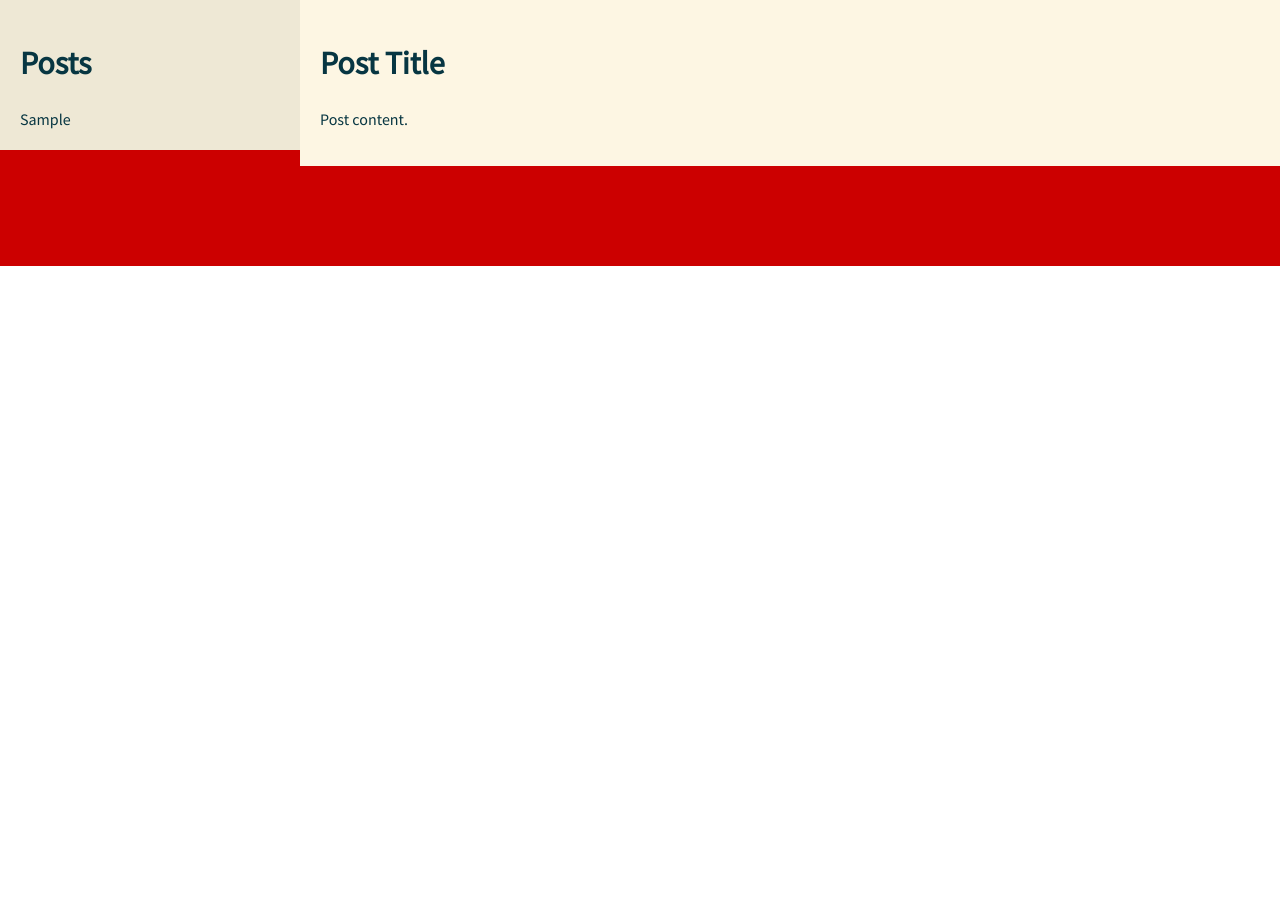
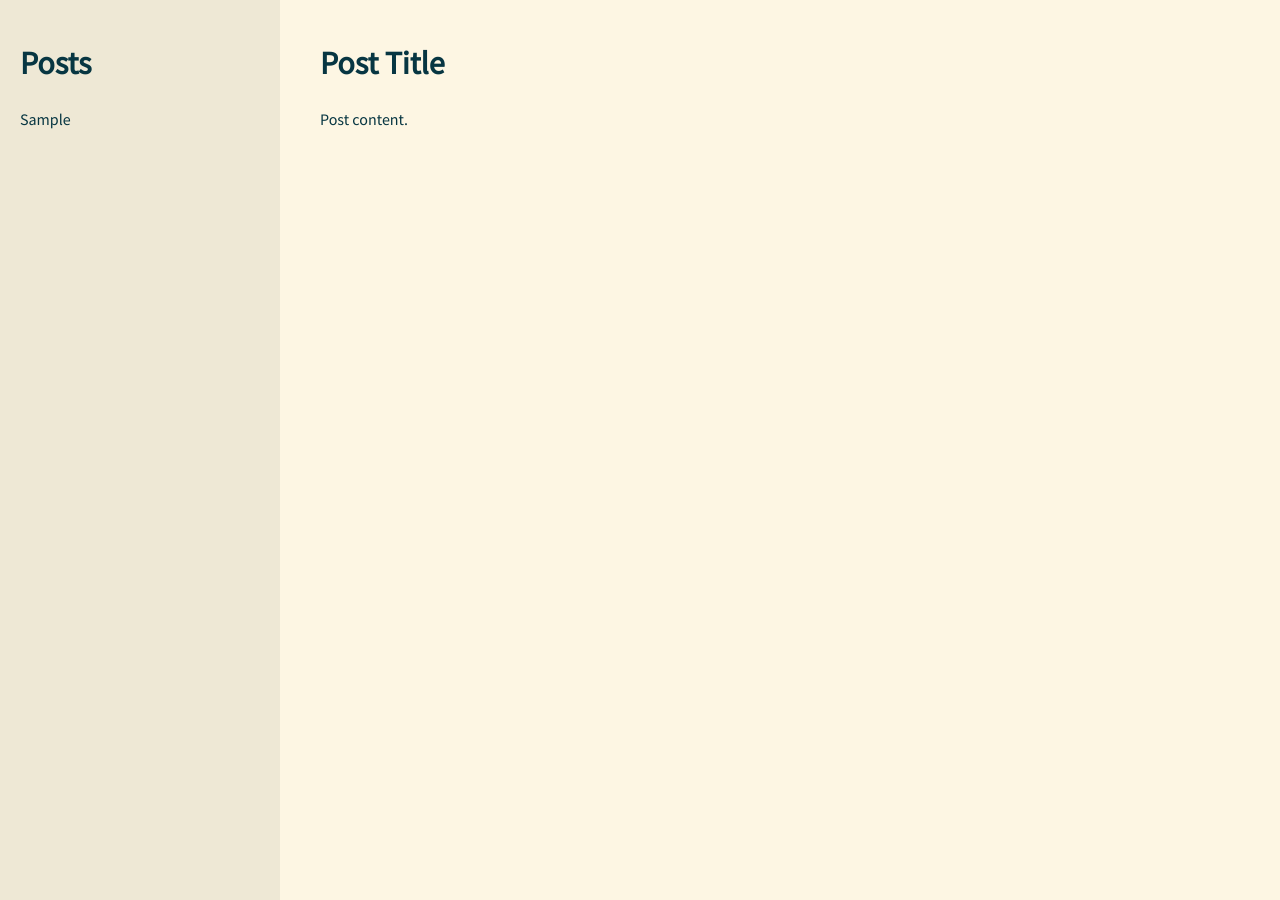
Before and after one commit to dbordak/pyblog, a Python web app: template templates/index.html in a window 1280 px wide. Run offline with Jinja, Linux system fonts and the light colour scheme; the template is opened without the code that fills it: most values are stand-ins (such as "Sample title", 1, 10 or a date in 2020); some libraries are stand-ins or nearby versions.

Commit message:
Fixed sidebar yaay

```diff
--- a/static/stylesheets/main.css
+++ b/static/stylesheets/main.css
@@ -99,27 +99,23 @@ textarea {
 
 body {
     color: #073642;
+	background: #fdf6e3;
     font-family: 'Source Sans Pro', sans-serif;
 }
 
-#container {
-    height: 100%;
-    min-height: 100%;
-    background: #cc0000;
-    overflow: auto;
-    padding-bottom: 100px;
+aside {
+	position: fixed;
+	width: 240px;
+	height: 100%;
+	top: 0;
+	left: 0;
+padding: 20px;
+	background: #eee8d5;
 }
 
 #content {
     margin: 0px 0px 0px 300px;
     background: #fdf6e3;
-    padding: 20px;
-}
-
-#sidebar {
-    float: left;
-    background: #eee8d5;
-    width: 260px;
     padding: 20px;
 }
 
--- a/templates/index.html
+++ b/templates/index.html
@@ -24,7 +24,7 @@
 
         <!-- Add your site or application content here -->
 
-      <div id="container">
+      <!-- div id="container">
         <div id="sidebar">
           <h1>Posts</h1>
           {{ entry_list }}
@@ -33,7 +33,17 @@
           <h1>Post Title</h1>
           <p>Post content.</p>
         </div>
-      </div>
+      </div -->
+
+	  <aside>
+		<h1>Posts</h1>
+		{{ entry_list }}
+	  </aside>
+
+	  <div id="content">
+		<h1>Post Title</h1>
+		<p>Post content.</p>
+	  </div>
 
         <script src="//ajax.googleapis.com/ajax/libs/jquery/1.10.2/jquery.min.js"></script>
         <script>window.jQuery || document.write('<script src="js/vendor/jquery-1.10.2.min.js"><\/script>')</script>
```
